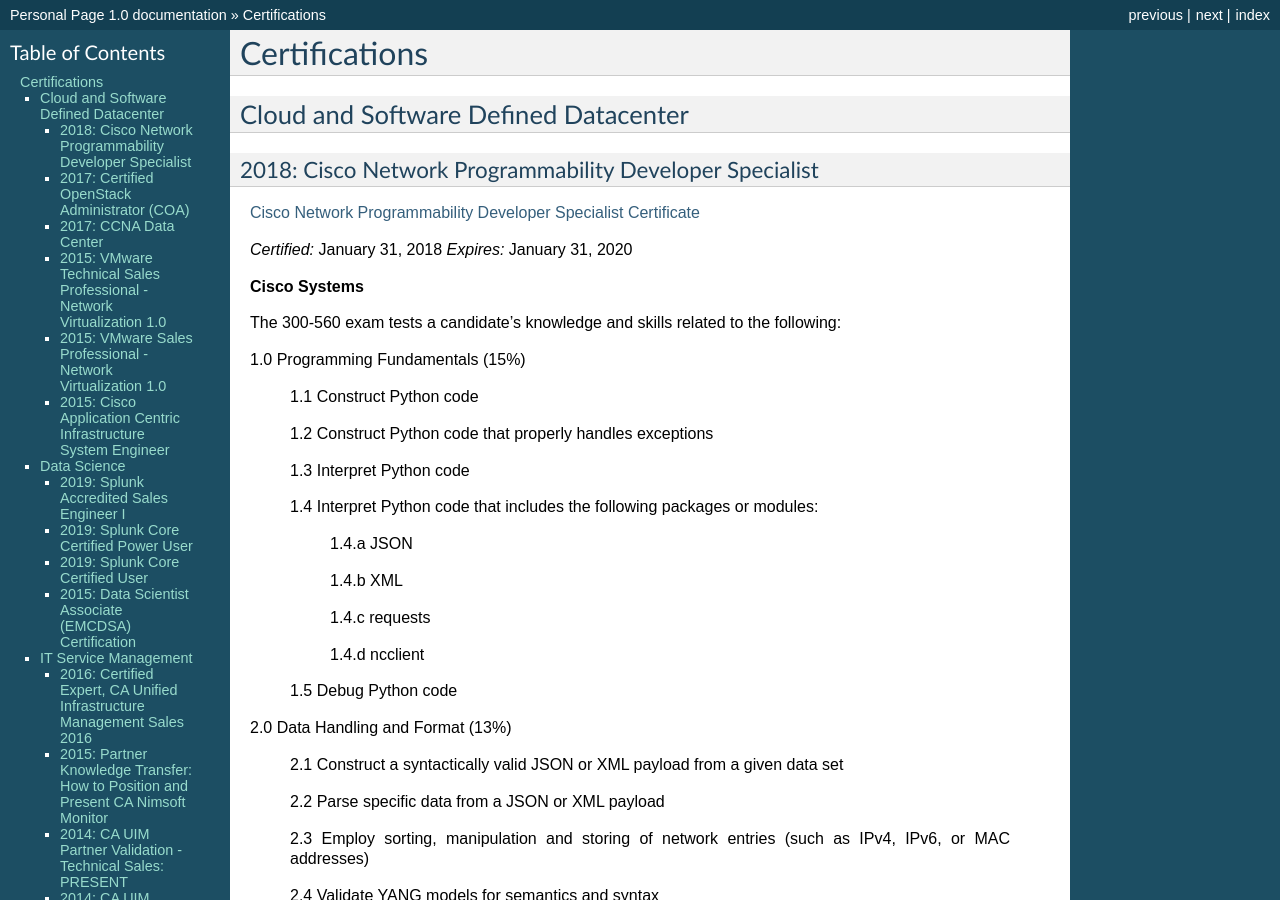
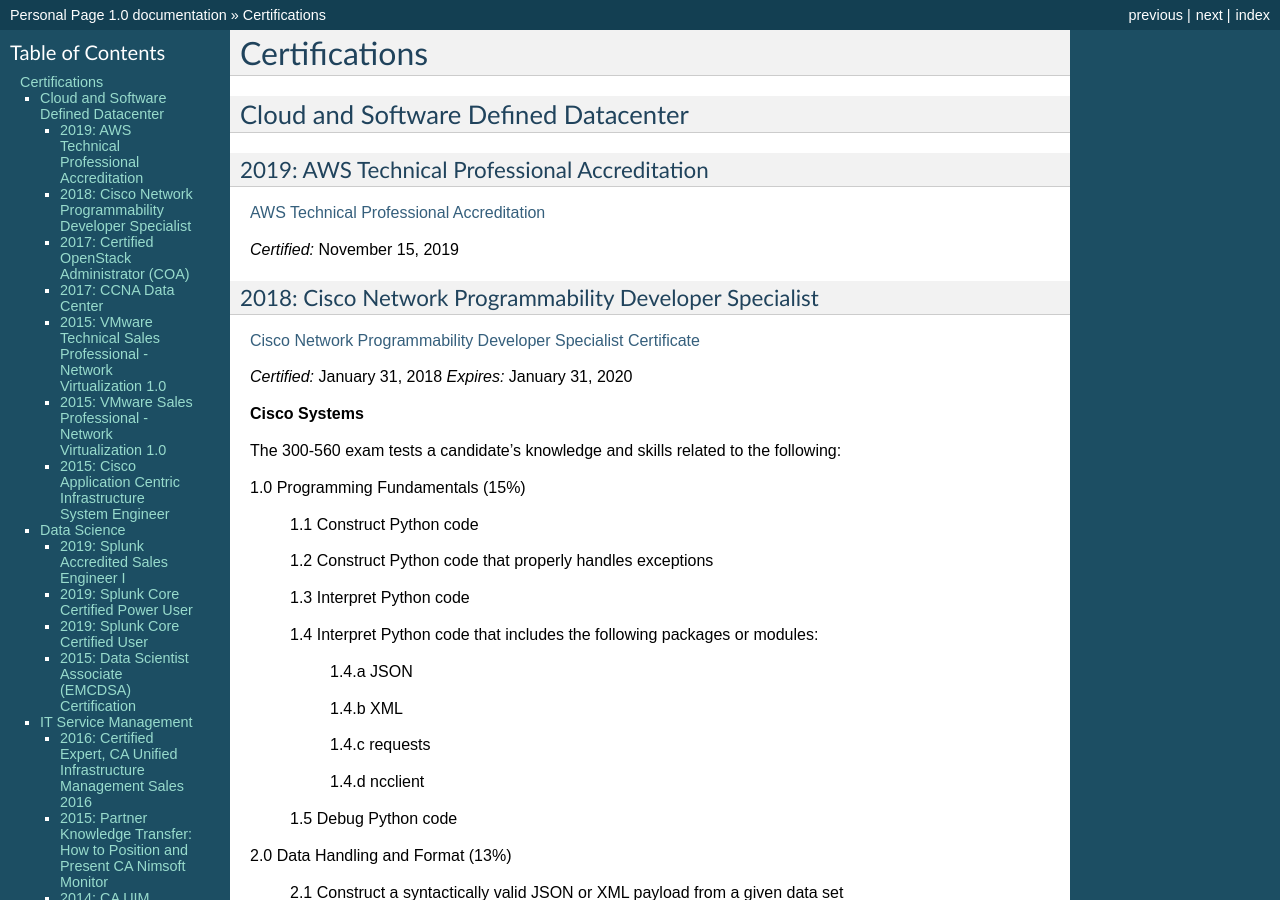
Before and after one commit to jacubero/Resume, a Sphinx documentation site: the page built from docs/certifications.rst, in a window 1280 px wide and 900 px high. Built offline with Sphinx 7.4.7, drawn with Linux system fonts in a browser that asks for light colours.

Commit message:
New version

```diff
--- a/docs/certifications.rst
+++ b/docs/certifications.rst
@@ -5,6 +5,14 @@
 *************************************
 Cloud and Software Defined Datacenter
 *************************************
+
+2019: AWS Technical Professional Accreditation
+==============================================
+
+`AWS Technical Professional Accreditation <https://github.com/jacubero/Resume/blob/master/Certificates/AWSTechnicalProfessional.pdf>`_
+
+*Certified:* November 15, 2019
+
 
 2018: Cisco Network Programmability Developer Specialist
 ========================================================
--- a/docs/personal.rst
+++ b/docs/personal.rst
@@ -66,6 +66,9 @@
 |
 |
 |
+|
+|
+|
 
 **Jose Antonio Alvarez Cubero**
 
--- a/docs/work.rst
+++ b/docs/work.rst
@@ -6,7 +6,7 @@
 January 2017 - Present: Data Center and Digital Transformation Business Development and Presales Manager. Data Scientist
 ************************************************************************************************************************
 
-.. image:: /images/acuntia.gif
+.. image:: /images/Axians_logo.png
    :width: 150 px
    :align: left
 
```
Also changed, not shown: docs/images/Axians_logo.png (added), 1 other file.
